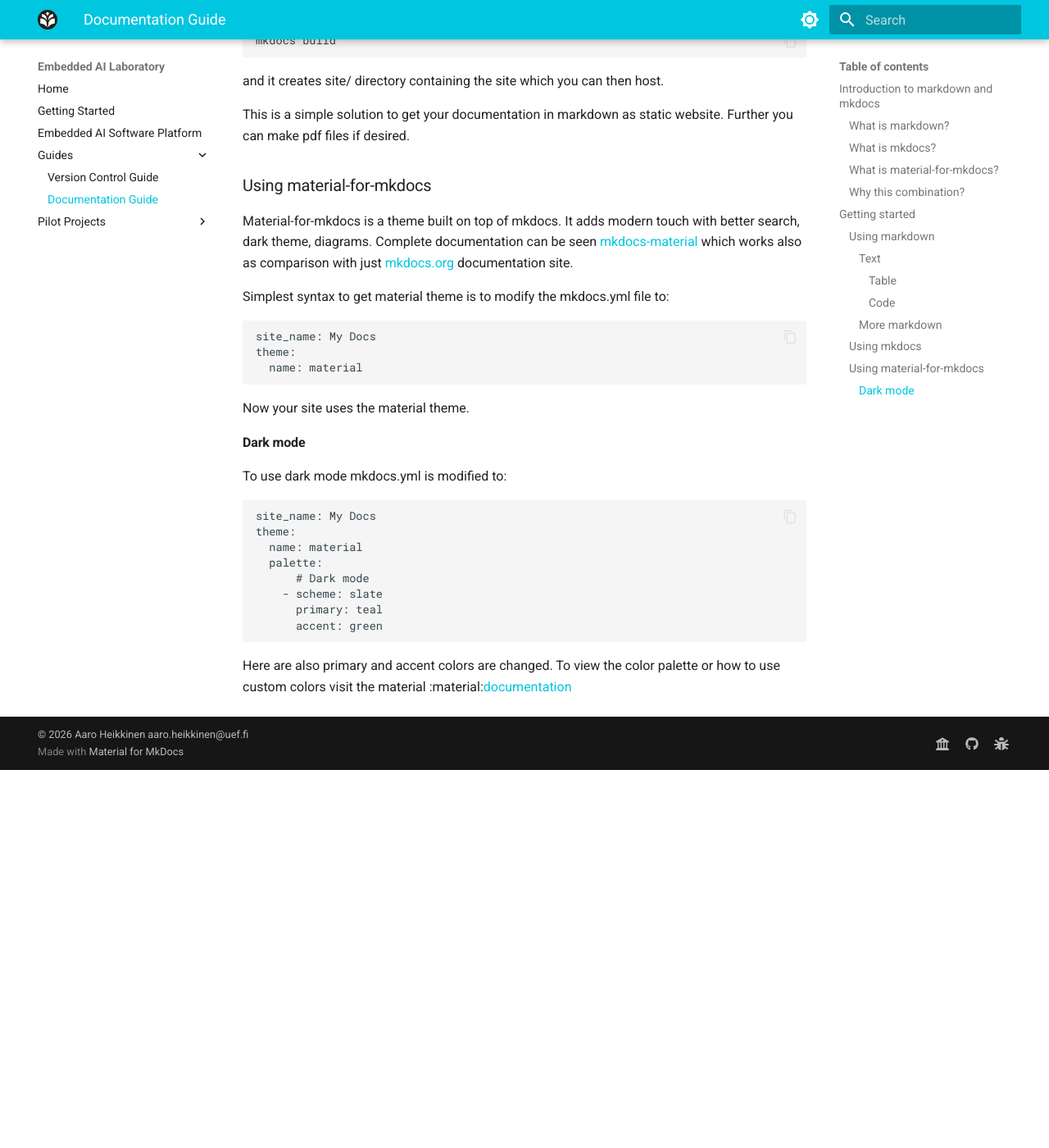
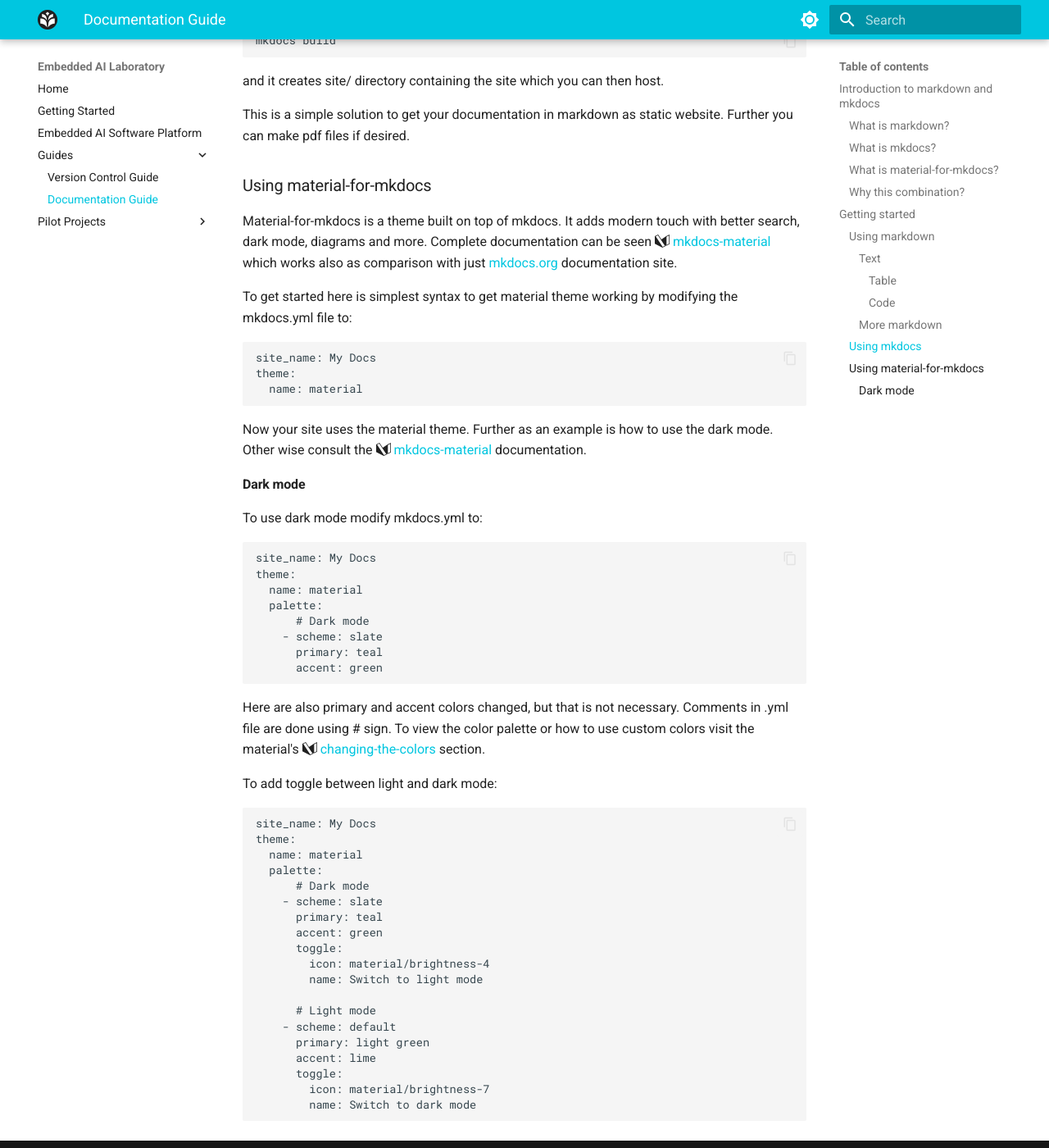
Before and after one commit to aaheikki/embedded_ai_lab, an MkDocs documentation site: the page built from docs/documentation_guide.md, in a window 1280 px wide and 1400 px high, scrolled down 2722 px. Shown: the whole window at 82% size. Built offline with MkDocs 1.6.1 and Material for MkDocs 9.7.7, drawn with Linux system fonts in a browser that asks for light colours; before the commit the page ends 3661 px from its top, so only the background shows below that.

Commit message:
mkdocs-material section done. -> Read though and merge

```diff
--- a/docs/documentation_guide.md
+++ b/docs/documentation_guide.md
@@ -127,19 +127,19 @@
 This is a simple solution to get your documentation in markdown as static website. Further you can make pdf files if desired.
 
 ### Using material-for-mkdocs
-Material-for-mkdocs is a theme built on top of mkdocs. It adds modern touch with better search, dark theme, diagrams. Complete documentation can be seen [mkdocs-material](https://squidfunk.github.io/mkdocs-material/) which works also as comparison with just [mkdocs.org](https://www.mkdocs.org/) documentation site.
+Material-for-mkdocs is a theme built on top of mkdocs. It adds modern touch with better search, dark mode, diagrams and more. Complete documentation can be seen :simple-materialformkdocs: [mkdocs-material](https://squidfunk.github.io/mkdocs-material/) which works also as comparison with just [mkdocs.org](https://www.mkdocs.org/) documentation site.
 
-Simplest syntax to get material theme is to modify the mkdocs.yml file to:
+To get started here is simplest syntax to get material theme working by modifying the mkdocs.yml file to:
 ~~~
 site_name: My Docs
 theme:
   name: material
 ~~~
-Now your site uses the material theme.
+Now your site uses the material theme. Further as an example is how to use the dark mode. Other wise consult the :simple-materialformkdocs: [mkdocs-material](https://squidfunk.github.io/mkdocs-material/) documentation.
 
 #### Dark mode
 
-To use dark mode mkdocs.yml is modified to:
+To use dark mode modify mkdocs.yml to:
 ~~~
 site_name: My Docs
 theme:
@@ -150,4 +150,27 @@
       primary: teal
       accent: green
 ~~~
-Here are also primary and accent colors are changed. To view the color palette or how to use custom colors visit the material :material:[documentation](https://squidfunk.github.io/mkdocs-material/setup/changing-the-colors/#configuration)
+Here are also primary and accent colors changed, but that is not necessary. Comments in .yml file are done using # sign. To view the color palette or how to use custom colors visit the material's :simple-materialformkdocs: [changing-the-colors](https://squidfunk.github.io/mkdocs-material/setup/changing-the-colors/#configuration) section.
+
+To add toggle between light and dark mode:
+~~~
+site_name: My Docs
+theme:
+  name: material
+  palette:
+      # Dark mode
+    - scheme: slate
+      primary: teal
+      accent: green
+      toggle:
+        icon: material/brightness-4
+        name: Switch to light mode
+
+      # Light mode
+    - scheme: default
+      primary: light green
+      accent: lime
+      toggle:
+        icon: material/brightness-7
+        name: Switch to dark mode
+~~~
```
